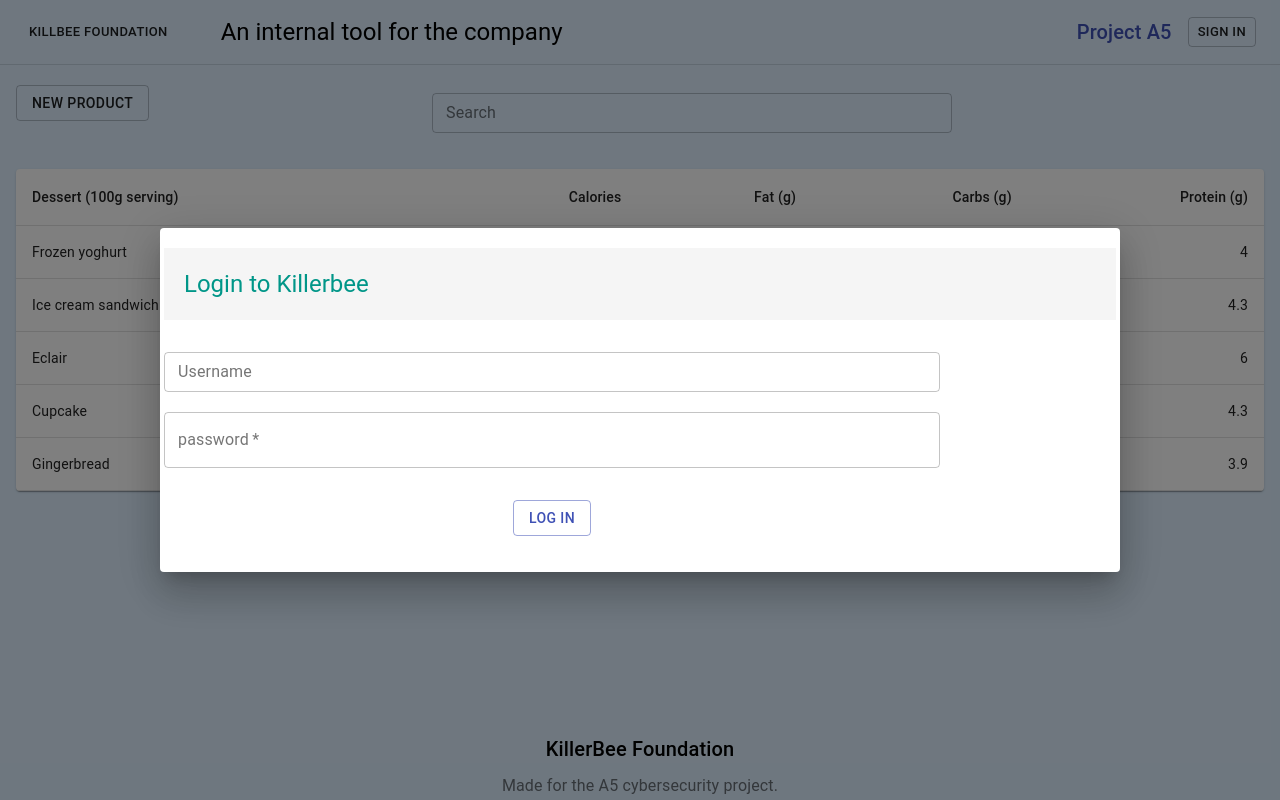
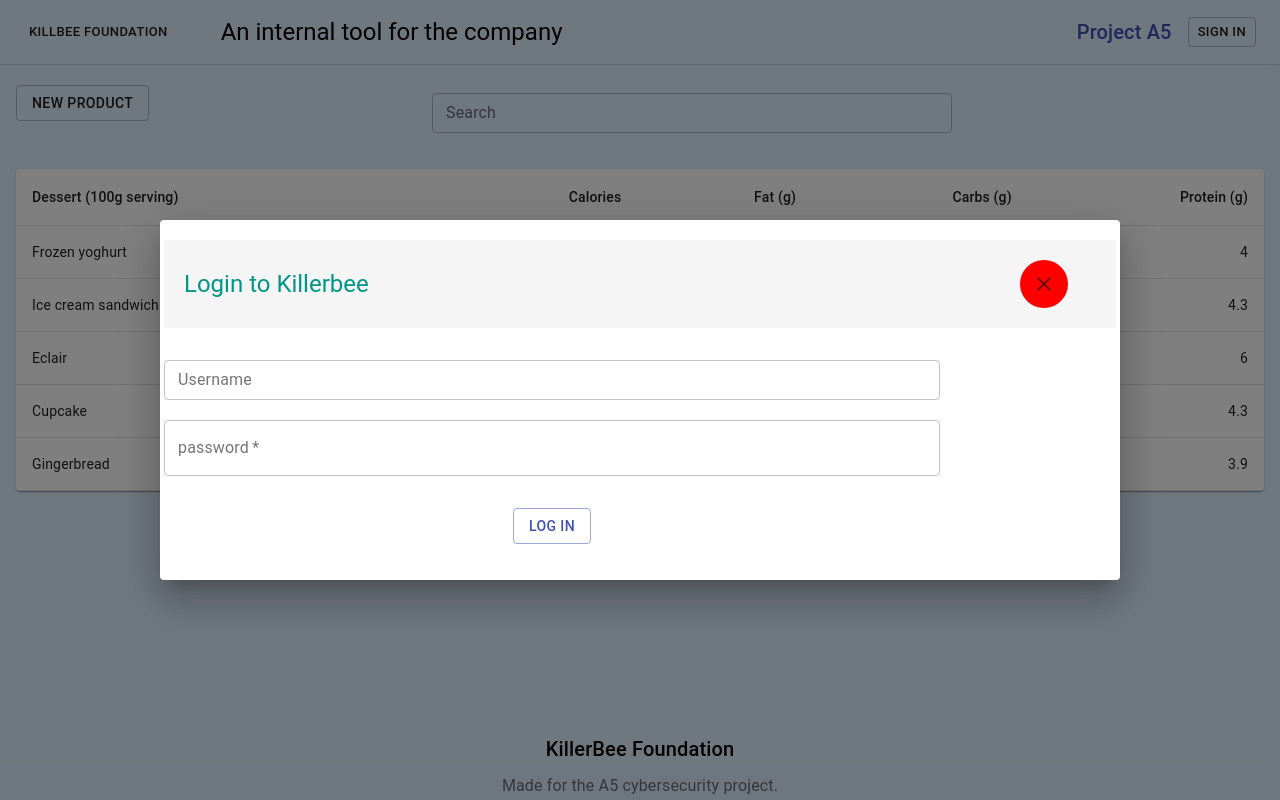
Before and after one commit to Bnder1/KillBee, a React (Create React App) app in the folder killbee_frontend/: page / in a window 1280 px wide. Both pictures are taken after a click on the button "SIGN IN". Built offline with nearby package versions, Linux system fonts and the light colour scheme.

Commit message:
Fix :Login form closes on close click.

```diff
--- a/killbee_frontend/src/Components/Authentication/LoginComponent.tsx
+++ b/killbee_frontend/src/Components/Authentication/LoginComponent.tsx
@@ -1,6 +1,7 @@
-import {Button, Dialog, DialogContent, Grid, TextField, Typography, withStyles} from "@material-ui/core";
+import {Button, Dialog, DialogContent, Grid, IconButton, TextField, Typography, withStyles} from "@material-ui/core";
 import {green, grey, teal} from "@material-ui/core/colors";
 import React, {Component, useState} from "react";
+import CloseIcon from '@material-ui/icons/Close';
 
 
 const styles = () => ({
@@ -44,7 +45,7 @@ const styles = () => ({
 
 function LoginComponent(props: any) {
 
-    const {classes} = props;
+    const {classes, closeForm} = props;
     const initForm = {
         email: "",
         password: ""
@@ -67,7 +68,6 @@ function LoginComponent(props: any) {
     }
 
     const [open, setOpen] = useState<boolean>(true);
-
     return (
         <Grid>
             <Dialog
@@ -79,9 +79,14 @@ function LoginComponent(props: any) {
                     <Grid item xs={12}>
                         <Grid item xs={12}>
                             <Grid container direction="row" xs={12} className={classes.mainHeader}>
-                                <Grid item xs={12}>
+                                <Grid item xs={11}>
                                     <Typography className={classes.primaryColor} variant="h5">
                                         Login to Killerbee </Typography>
+                                </Grid>
+                                <Grid item>
+                                    <IconButton style={{backgroundColor:"red"}} onClick={closeForm}>
+                                        <CloseIcon/>
+                                    </IconButton>
                                 </Grid>
                             </Grid>
                         </Grid>
@@ -109,7 +114,7 @@ function LoginComponent(props: any) {
                                 <Grid item xs={12}>
                                     <Grid container xs={12} direction={"row"} justifyContent={"center"}
                                           className={classes.loginButton}>
-                                        <Grid item>
+                                        <Grid item >
                                             <Button type="button" variant="outlined" color="primary"
                                                     className="form__custom-button">
                                                 Log in
--- a/killbee_frontend/src/Components/Header/Header.tsx
+++ b/killbee_frontend/src/Components/Header/Header.tsx
@@ -33,10 +33,13 @@ export function Header() {
         setOpenLogin(true);
     };
 
+    const closeLogin = () => {
+        setOpenLogin(false);
+    }
     return (
         <React.Fragment>
             {
-                openLogin && <LoginComponent/>
+                openLogin && <LoginComponent closeForm={closeLogin}/>
             }
             <Toolbar className={classes.toolbar}>
                 <Button size="small">Killbee Foundation</Button>
```
